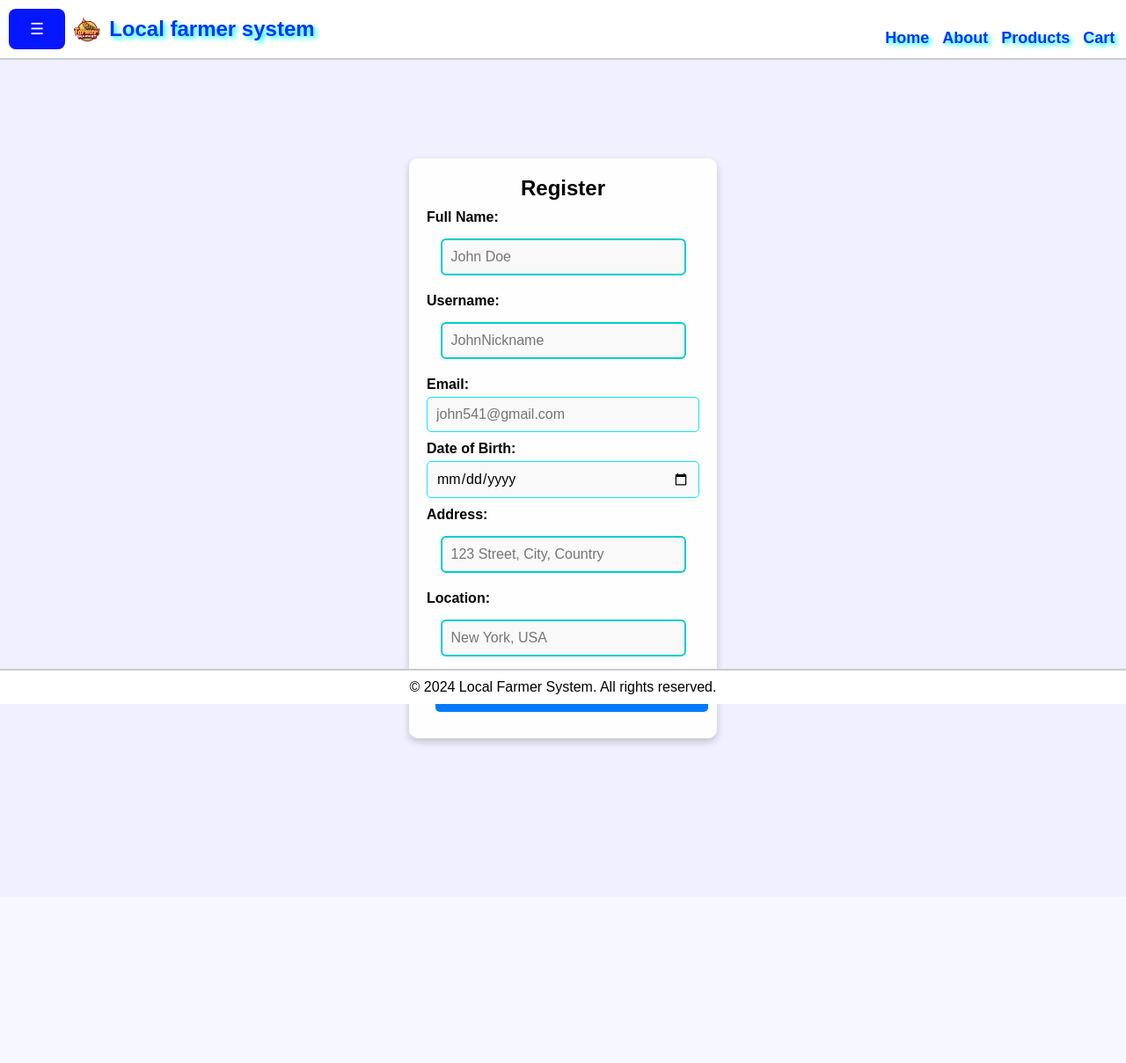
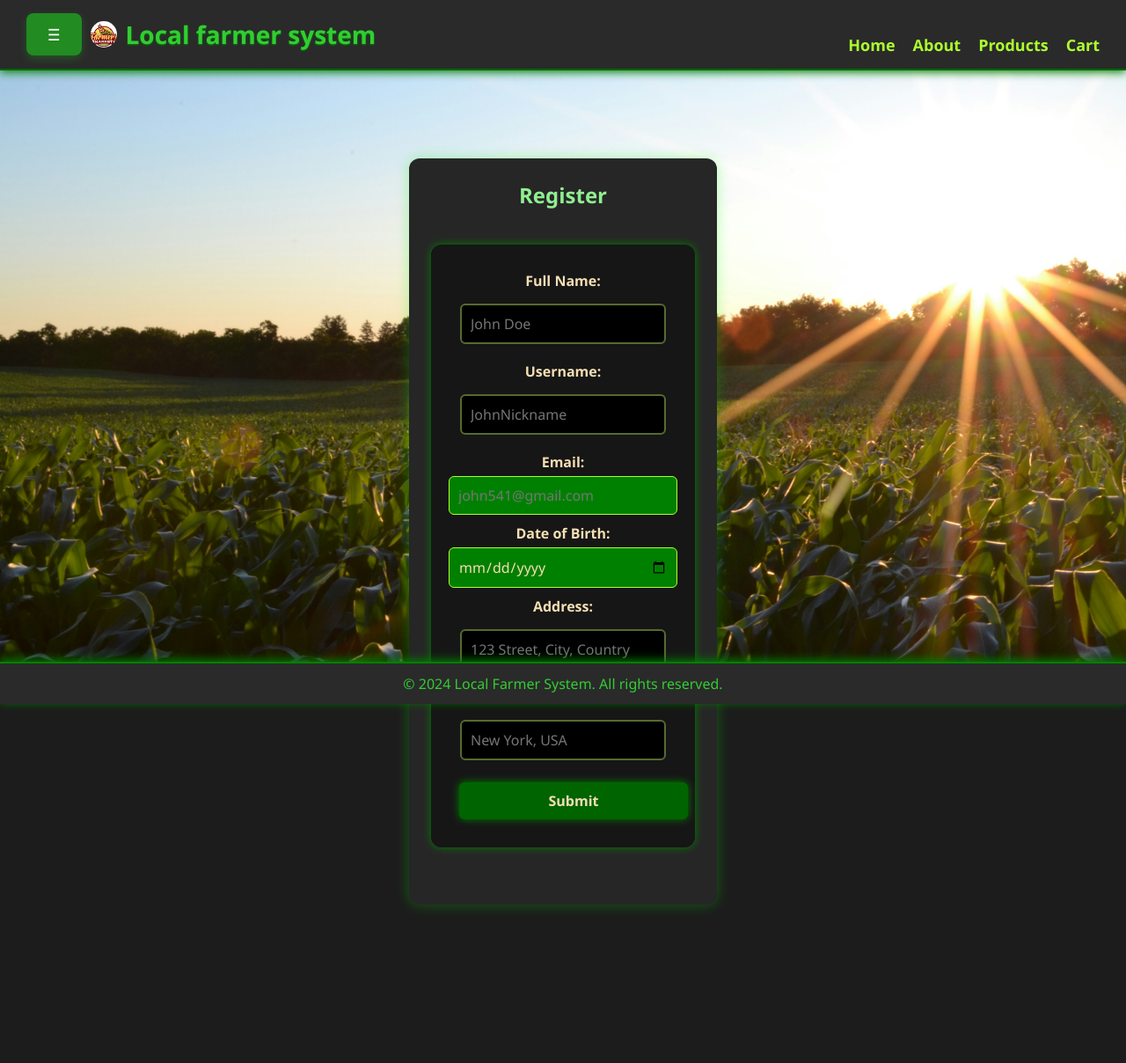
Before and after one commit to ARUNMANIKANDAN-C/Local_Former_System, a Flask app: page /details in a window 1280 px wide. Shown: the whole page at 88% size. Before the commit the page ends 848 px from the top, so only its background shows below. Run offline with Flask 3, Linux system fonts and the light colour scheme; some libraries are stand-ins or nearby versions.

Commit message:
Add files via upload

```diff
--- a/static/about.css
+++ b/static/about.css
@@ -1,7 +1,7 @@
 
   .profile-info {
     flex: 1;
-    background-color: #00ffe5;
+    background-color: green;
     border-radius: 10px;
     text-align: left;
     padding: 15px;
@@ -20,7 +20,7 @@
   .content-about {
     display:flex;
     border-radius: 10px;
-    box-shadow: 0 4px 6px rgba(0, 0, 0, 0.1);
+    box-shadow: 0 4px 6px black;
     width: 90%;
   }
 
@@ -33,6 +33,6 @@
     flex-wrap: wrap;
     align-items: center;
     justify-content: left;
-    background-color: #f0fcfc;
-    border: 2px solid #0c00f6;
+    background-color: whitesmoke;
+    border: 2px solid darkgreen;
   }
--- a/static/form.css
+++ b/static/form.css
@@ -1,28 +1,51 @@
+/* File input styling */
+/* Global styling for dark theme */
+body {
+  background: url('img.jpg') no-repeat center center fixed;
+
+  color: black;
+  font-family: 'Segoe UI', Tahoma, Geneva, Verdana, sans-serif;
+  margin: 0;
+  padding: 0;
+}
+
+/* Overlay to darken background image slightly for better readability */
+body::before {
+  content: '';
+  position: fixed;
+  top: 0;
+  left: 0;
+  height: 100%;
+  width: 100%;
+  background: rgba(0, 0, 0, 0.7);
+  z-index: -1;
+}
+
 /* File input styling */
 input[type="file"] {
   display: block;
   width: 90%;
   margin: 10px auto;
   padding: 10px;
-    border: 2px dashed #00cccc;
+  border: 2px dashed green;
   border-radius: 6px;
-    background: #fdfdfd;
+  background: black;
   font-size: 14px;
-    color: #333;
+  color: wheat;
   cursor: pointer;
   transition: border-color 0.3s, background 0.3s;
 }
 
 /* File input hover and focus effects */
 input[type="file"]:hover {
-    border-color: #009999;
-    background: #f0ffff;
+  border-color: greenyellow;
+  background: black;
 }
 
 input[type="file"]:focus {
   outline: none;
-    border-color: #006666;
-    background: #e6ffff;
+  border-color: green;
+  background: gray;
 }
 
 /* Custom button for file input */
@@ -33,8 +56,8 @@ input[type="file"] {
 input[type="file"]::before {
   content: 'Choose Files';
   display: inline-block;
-    background: #00cccc;
-    color: white;
+  background: greenyellow;
+  color: black;
   padding: 10px 15px;
   border-radius: 6px;
   font-size: 14px;
@@ -44,21 +67,27 @@ input[type="file"] {
 
 /* Hover effect for the custom button */
 input[type="file"]:hover::before {
-    background: #009999;
-    border: 2px solid #00ffff;
+  background: greenyellow;
+  border: 2px solid green;
 }
 
 /* General form styling */
 .form {
   display: flex;
   flex-direction: column;
+  max-width: 600px;
+  margin: 40px auto;
+  padding: 20px;
+  background: rgba(20, 20, 20, 0.9);
+  border-radius: 12px;
+  box-shadow: 0 0 10px green;
 }
 
 /* Label styling */
 .form label {
   font-weight: bold;
   margin: 10px 0 5px;
-    text-align: left;
+  color: wheat;
 }
 
 /* Input and select styling */
@@ -66,28 +95,29 @@ input[type="file"] {
 .form select {
   padding: 10px;
   width: 100%;
-    border: 1px solid #0eeaf6;
-    border-radius: 5px;
-    outline: none;
+  border: 1px solid greenyellow;
+  border-radius: 6px;
+  background-color: green;
+  color: wheat;
   font-size: 16px;
-    font-family: sans-serif;
+  font-family: inherit;
   box-sizing: border-box;
-    background-color: #f9f9f9;
 }
 
 /* Submit button styling */
 .form input[type="submit"] {
   margin-top: 15px;
-    background: #007bff;
-    color: white;
+  background: darkgreen;
+  color: wheat;
   font-weight: bold;
   border: none;
   cursor: pointer;
+  border-radius: 6px;
   transition: background 0.3s ease;
 }
 
 .form input[type="submit"]:hover {
-    background: #0056b3;
+  background: greenyellow;
 }
 
 /* General input, select, and button styling */
@@ -99,12 +129,12 @@ input[type="file"] {
   padding: 10px;
   margin: 10px auto;
   display: block;
-    border: 2px solid #00cccc;
+  border: 2px solid darkolivegreen;
   border-radius: 6px;
   font-size: 16px;
-    font-family: sans-serif;
+  background-color: black;
+  color: wheat;
   box-sizing: border-box;
-    background-color: #f9f9f9;
 }
 
 /* Focus effect for all form elements */
@@ -112,18 +142,21 @@ input[type="file"] {
 select:focus,
 button:focus {
   outline: none;
-    border-color: #006666;
+  border-color: greenyellow;
 }
 
 /* Button styling */
 button {
-    background-color: #001eff;
-    color: white;
+  background-color: green;
+  color: wheat;
   cursor: pointer;
   font-weight: bold;
-    transition: background-color 0.3s;
+  transition: background-color 0.3s, transform 0.2s;
+  border: none;
+  border-radius: 6px;
 }
 
 button:hover {
-    background-color: #4f03ff;
+  background-color: darkgreen;
+  transform: scale(1.05);
 }
--- a/static/style.css
+++ b/static/style.css
@@ -3,8 +3,9 @@
   box-sizing: border-box;
   margin: 0;
   padding: 0;
-  font-family: Arial, sans-serif;
+  font-family: 'Segoe UI', Tahoma, Geneva, Verdana, sans-serif;
 }
+
 body::before {
   content: "";
   position: fixed;
@@ -12,8 +13,8 @@ body::before {
   left: 0;
   width: 100%;
   height: 100%;
-  /*background: url("images/background.jpg") center/cover no-repeat;*/
-  opacity: 0.6;
+  background: url('img.jpg') no-repeat center center/cover;
+  opacity: 1; /* control visibility */
   z-index: -1;
 }
 
@@ -22,60 +23,54 @@ body {
   flex-direction: column;
   align-items: center;
   min-height: 100vh;
-  background: #f0f0ff center/cover no-repeat;
-
+  background: #1c1c1c; /* fallback color */
+  color: #90ee90;
 }
 
 /* Header Styling */
 .header {
   display: flex;
   align-items: center;
-  background: #ffffff;
+  background: #2a2a2a;
   position: fixed;
   top: 0;
   gap: 10px;
   width: 100%;
-  padding: 10px;
-  gap:10px;
-  border-bottom: 2px solid #ccc;
+  padding: 15px 30px;
+  border-bottom: 2px solid darkgreen;
   z-index: 100;
+  box-shadow: 0 2px 10px green;
 }
 
 nav ul {
   position: absolute;
   align-items: center;
-  right: 1%;
+  right: 30px;
   list-style: none;
   display: flex;
   flex-wrap: wrap;
-  gap: 15px;
-  margin: 0;
+  gap: 20px;
 }
-
 
 nav ul li a {
   text-decoration: none;
   font-weight: bold;
   font-size: 18px;
-  color: #0036fa;
-  text-shadow: 3px 3px 5px #00fFff;
-  transition: color 0.3s;
+  color: greenyellow;
+  transition: color 0.3s, text-shadow 0.3s;
 }
 
 nav ul li a:hover {
-  color: rgb(0, 0, 0);
-  text-decoration: underline;
+  color: lime;
+  text-shadow: 0 0 8px greenyellow;
 }
-
 
 /* Logo Styling */
 .logo {
-  font-size: 24px;
+  font-size: 28px;
   font-weight: bold;
-  transition: color 0.3s;
-  position: relative;
-  color: #0036fa;
-  text-shadow: 3px 3px 5px #00fFff;
+  color: limegreen;
+  text-shadow: 0 1px 2px green;
   cursor: default;
 }
 
@@ -86,118 +81,141 @@ nav ul li a:hover {
   justify-content: center;
   text-align: center;
   padding-top: 160px;
+  padding-bottom: 160px;
   flex-wrap: wrap;
-  padding-bottom: 160px;
 }
+
 .content {
-  border-radius: 10px;
-  box-shadow: 0 4px 6px rgba(0, 0, 0, 0.1);
+  background: #242424;
+  border-radius: 12px;
+  box-shadow: 0 0 20px rgba(0, 255, 0, 0.3);
   width: 100%;
-  gap:20px;
+  max-width: 800px;
+  gap: 20px;
+  padding: 30px;
 }
 
 .content h2 {
-  font-size: 24px;
+  font-size: 28px;
   font-weight: bold;
   margin-bottom: 20px;
-  color: teal;
+  color: greenyellow;
+  text-shadow: 0 0 5px limegreen;
   transition: color 0.3s;
 }
 
 .content h2:hover {
-  color: #5eeaff;
+  color: lime;
 }
 
 .content p {
-  font-size: 16px;
-  line-height: 1.5;
+  font-size: 17px;
+  line-height: 1.6;
+  color: lightgreen;
 }
 
 .content button {
-  background: teal;
-  color: white;
-  padding: 12px 20px;
-  border: 2px solid black;
-  border-radius: 8px;
+  background: darkgreen;
+  color: black;
+  padding: 12px 22px;
+  font-weight: bold;
+  border: 2px solid greenyellow;
+  border-radius: 10px;
   cursor: pointer;
+  transition: all 0.3s ease;
+  box-shadow: 0 0 10px green;
 }
 
 .content button:hover {
-  background: #5eeaff;
+  background: greenyellow;
   color: black;
+  box-shadow: 0 0 20px limegreen;
 }
 
 /* Login Box Styling */
 .login {
   width: 90%;
   max-width: 350px;
-  background: rgba(255, 255, 255, 0.9);
-  padding: 20px;
-  border-radius: 10px;
-  box-shadow: 0 4px 8px rgba(0, 0, 0, 0.2);
+  background: #262626;
+  padding: 25px;
+  border-radius: 12px;
+  color: lightgreen;
+  box-shadow: 0 0 15px rgba(0, 255, 0, 0.3);
   text-align: center;
   margin: 20px;
 }
 
-
 /* Animated Button Styling */
 .button-85 {
-  padding: 20px 40px;
-  color: #fff;
-  background: #111;
-  z-index: 0;
-  border-radius: 10px;
-  margin:10px;
+  padding: 16px 36px;
+  color: greenyellow;
+  background: #1a1a1a;
+  border-radius: 12px;
+  border: 2px solid limegreen;
+  margin: 12px;
+  font-weight: bold;
+  box-shadow: 0 0 10px green;
+  transition: 0.3s ease;
 }
 
 .button-85:hover {
-  color: #f00;
-  background: #fff;
+  background: limegreen;
+  color: black;
+  box-shadow: 0 0 20px greenyellow;
 }
 
-
+/* Glowing Effect */
 .glowing-effect {
   position: relative;
-  padding: 3px;
-  border: 2px solid transparent;
+  padding: 5px;
+  border: 2px solid limegreen;
   border-radius: 14px;
-  margin: 1px;
+  margin: 5px;
   transition: all 0.3s ease-in-out;
   outline: none;
   z-index: 1;
+  background: #2b2b2b;
+  color: white;
 }
 
-/* Hover Effect - Adds Glowing Effect */
 .glowing-effect:hover {
-  color: #f10000;
-  background: #0056b3;
-  border: 2px solid #00fFff;
-  box-shadow: 0 0 15px 5px rgba(0, 255, 255, 0.8); /* Cyan glowing effect */
+  background: green;
+  color: black;
+  box-shadow: 0 0 25px 5px greenyellow;
 }
 
+/* Product Image */
 .img_product {
   height: 100px;
   width: 100px;
   object-fit: cover;
+  border-radius: 8px;
+  border: 2px solid limegreen;
 }
 
+/* Product Box */
 .product {
-  background: #c6ffdb;
+  background: #2e2e2e;
+  color: greenyellow;
   padding: 20px;
-  border-radius: 10px;
+  border-radius: 12px;
+  border: 2px solid darkgreen;
+  box-shadow: 0 0 15px rgba(0, 255, 0, 0.3);
   max-width: 300px;
   height: 230px;
   align-content: end;
 }
+
 /* Footer Styling */
 .footer {
   text-align: center;
-  background: #fff;
-  color: black;
+  background: #2a2a2a;
+  color: limegreen;
   position: fixed;
   bottom: 0;
-  border-top: 2px solid #ccc;
+  border-top: 2px solid green;
   width: 100%;
-  padding: 10px;
+  padding: 12px;
   z-index: 100;
+  box-shadow: 0 -2px 10px green;
 }
--- a/static/style1.css
+++ b/static/style1.css
@@ -1,41 +1,54 @@
-
 /* Menu Button */
 .menu-button {
   position: relative;
-    color: #fff;
-    background-color: #0616ff;
+  color: white;
+  background-color: forestgreen; /* Green base */
   border: none;
   font-size: 18px;
   padding: 12px 24px;
   border-radius: 8px;
   cursor: pointer;
-    transition: background-color 0.3s ease, transform 0.3s ease;
+  transition: background-color 0.3s ease, transform 0.3s ease, box-shadow 0.3s ease;
+  box-shadow: 0 4px 10px rgba(34, 139, 34, 0.4); /* Soft green glow */
 }
 
-  /* Hover & Active States */
 .menu-button:hover {
-    background-color: #0e0bed;
+  background-color: seagreen; /* Darker green on hover */
 }
 
 .menu-button:active {
   transform: scale(0.95);
 }
 
-  /* Side Panel (Initially Hidden) */
+/* Side Panel (Dark Mode) */
 .side-panel {
   position: fixed;
-    left: -260px; /* Hide panel */
+  left: -260px;
   height: 100%;
   top: 0;
   width: 250px;
-    background-color: #f8f9fa;
+  background-color: midnightblue; /* Dark base */
   padding: 20px;
   align-content: center;
-    border-right: 3px solid #bbb;
-    box-shadow: 2px 0 10px rgba(0, 0, 0, 0.1);
+  border-right: 3px solid darkslategray;
+  box-shadow: 2px 0 20px rgba(0, 255, 0, 0.1);
   transition: transform 0.3s ease;
   z-index: 99;
 }
+
+.side-panel.active {
+  transform: translateX(260px);
+}
+
+.side-panel h2 {
+  text-align: center;
+  color: honeydew; /* Soft pale green text */
+  font-size: 22px;
+  font-weight: bold;
+  margin-bottom: 15px;
+}
+
+/* Product List */
 .product_list {
   display: flex;
   justify-content: center;
```
Also changed, not shown: other parts of static/style1.css (+11 -19 lines), static/styles.css (+30 -12 lines), static/img.jpg (added). Lines whose indentation alone changed are shown as unchanged.
